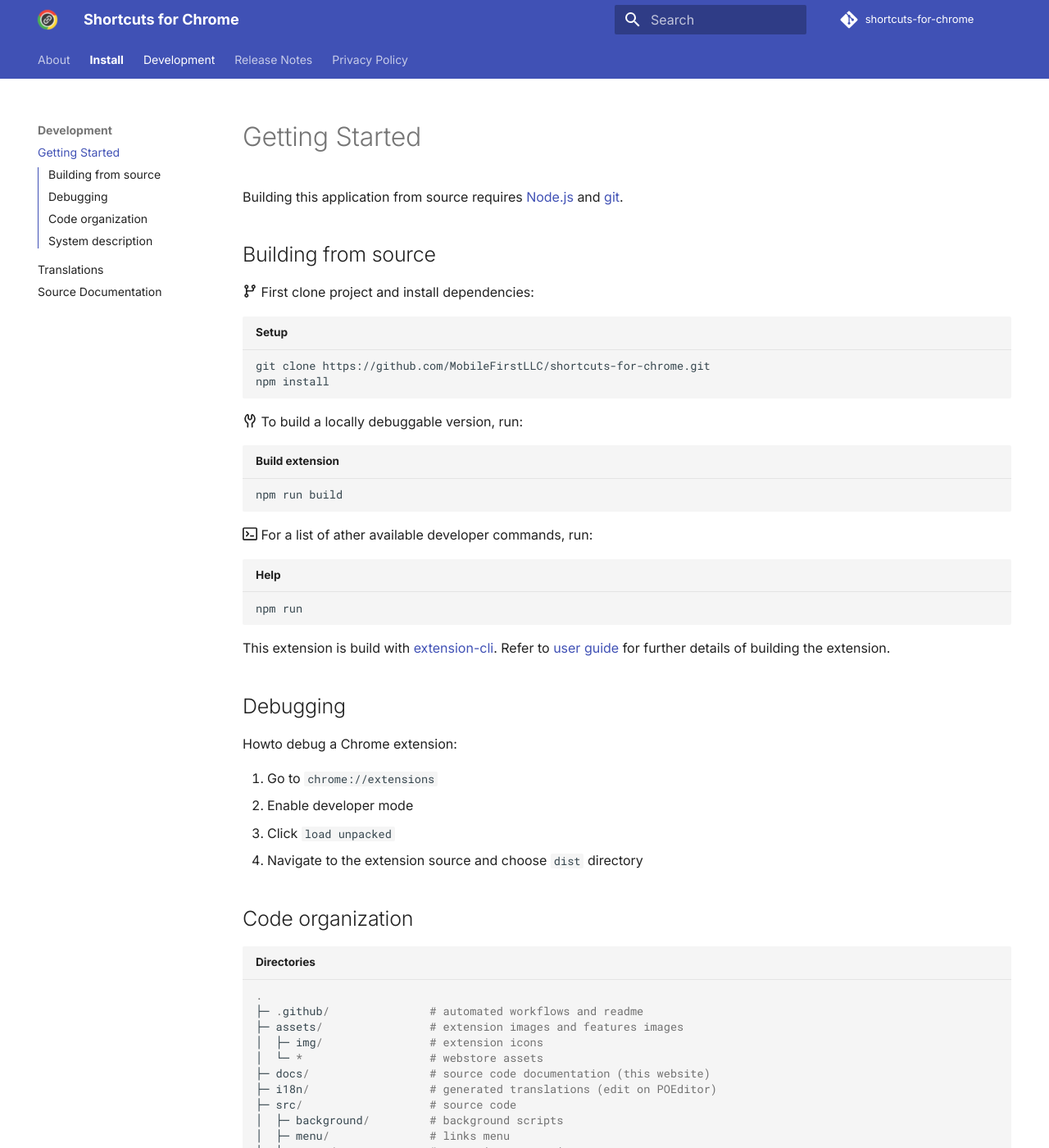
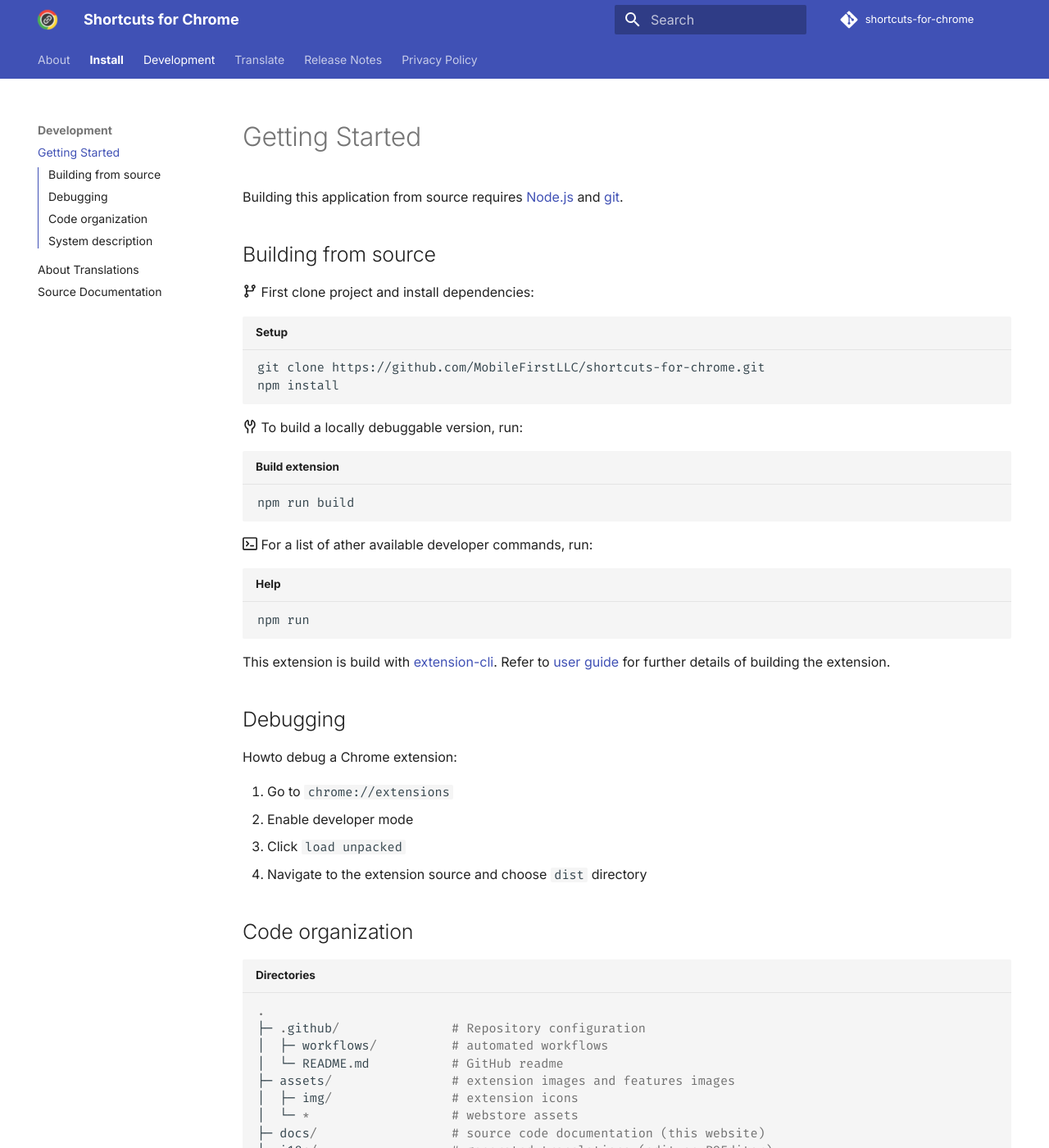
Before and after one commit to MobileFirstLLC/shortcuts-for-chrome, an MkDocs documentation site: the page built from docs/docs/start.md, in a window 1280 px wide and 1400 px high. Shown: the whole window at 82% size. Built offline with MkDocs 1.6.1 and Material for MkDocs 9.7.7, drawn with Linux system fonts in a browser that asks for light colours; comment, search, counter and statistics services are not loaded; some of the changed text lies outside the part shown.

Commit message:
update docs

````diff
--- a/docs/docs/start.md
+++ b/docs/docs/start.md
@@ -40,7 +40,9 @@
 
 ``` py title="Directories" linenums="0"
 .
-├─ .github/               # automated workflows and readme
+├─ .github/               # Repository configuration
+│  ├─ workflows/          # automated workflows
+│  └─ README.md           # GitHub readme
 ├─ assets/                # extension images and features images
 │  ├─ img/                # extension icons
 │  └─ *                   # webstore assets
@@ -52,12 +54,11 @@
 │  ├─ popup/              # extension popup view
 │  ├─ shared/             # shared classes and modules
 │  └─ manifest.json       # extension manifest
-├─ test                   # unit tests
-└─ (root)                 # configuration and utility files
-   ├─ LICENSE             # Software license
-   ├─ locales.js          # utility file to format locales files
-   ├─ package.json        # configuration and dependencies
-   └─ translate.js        # utility script for automatic translation
+├─ test/                  # unit tests
+├─ LICENSE                # Software license
+├─ locales.js             # utility file to format locales files
+├─ package.json           # configuration and dependencies
+└─ translate.js           # utility script for automatic translation
 ```
 
 ## System description
--- a/docs/docs/style.css
+++ b/docs/docs/style.css
@@ -5,6 +5,10 @@
 .md-tabs  li:nth-child(2) > a {
     font-weight: 800; opacity: 1!important;}
 
+.md-typeset code,
+.highlighttable .linenos{
+    font-size: .95em;
+}
 
 #install {
     width: 90%;
--- a/docs/mkdocs.yml
+++ b/docs/mkdocs.yml
@@ -13,8 +13,9 @@
     - Chrome Web Store: https://chrome.google.com/webstore/detail/shortcuts-for-chrome/jnmekaomnicdcpgdndekkmojfomifjal
   - Development:
     - Getting Started: start.md
-    - Translations : translate.md
+    - About Translations: translate.md
     - Source Documentation: api.md
+  - Translate: https://poeditor.com/join/project?hash=c2ihN8duR2
   - Release Notes: changelog.md
   - Privacy Policy: privacy.md
 
@@ -33,15 +34,13 @@
     - navigation.instant
     - navigation.top
     - toc.integrate
-    - content.code.annotate
   palette:
     scheme: light
     primary: indigo
     accent: blue
-
   font:
     text: Inter
-    code: Roboto Mono
+    code: Fira Mono
 
 markdown_extensions:
   - pymdownx.highlight:
--- a/package.json
+++ b/package.json
@@ -16,7 +16,7 @@
   "scripts": {
     "start": "npm run translate && xt-build -e dev -w",
     "build": "npm run translate && xt-build -e prod",
-    "docs": "jsdoc2md \"./src/**/*.{js, json}\" > docs/api.md",
+    "docs": "jsdoc2md \"./src/**/*.{js, json}\" > docs/docs/api.md",
     "docs:watch": "mkdocs serve & nodemon --watch src -x \"npm run docs\"",
     "test": "xt-test",
     "coverage": "nyc --reporter=lcov npm run test",
````
Also changed, not shown: docs/docs/index.md (+4 -2 lines).
